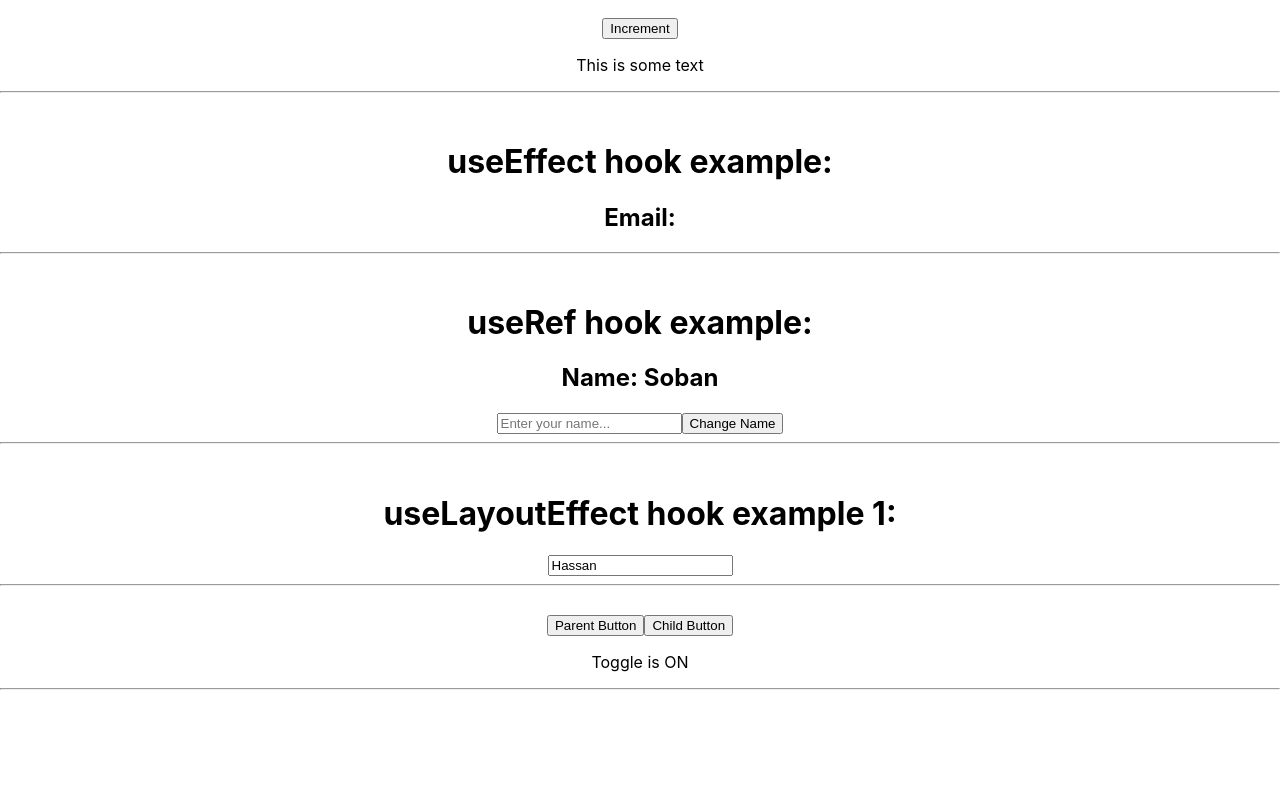
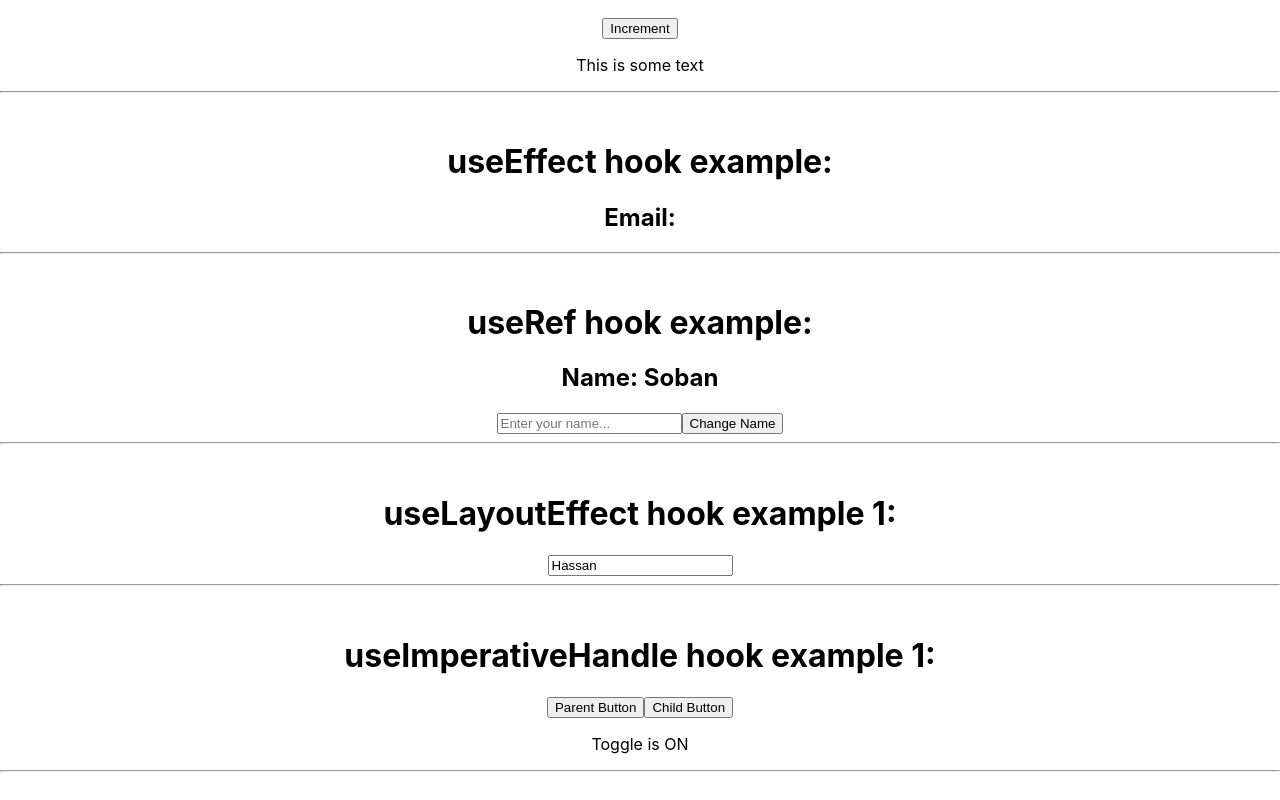
Before and after one commit to the-soban/react-hooks-exercise, a React (Create React App) app: page / in a window 1280 px wide. Shown: the part 569-1369 px from the top of the page. Before the commit the page ends 1287 px from the top, so only its background shows below. Built offline with nearby package versions, Linux system fonts and the light colour scheme; no server answers.

Commit message:
added heading in UseImperativeHandle.jsx

```diff
--- a/src/UseImperativeHandle.jsx
+++ b/src/UseImperativeHandle.jsx
@@ -6,6 +6,7 @@ const UseImperativeHandle = () => {
 
     return(
         <>
+            <h1>useImperativeHandle hook example 1:</h1>
             <button onClick={() => {
                 btnRef.current.changeToggle();
             }}>Parent Button</button>
```
